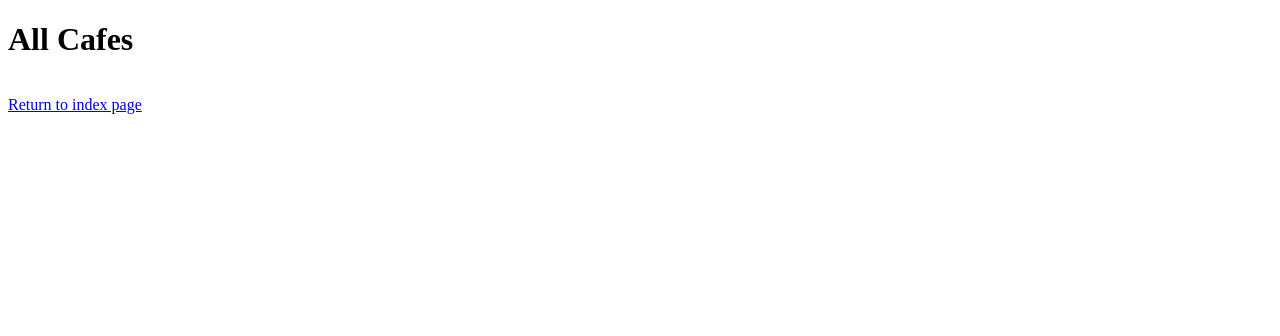
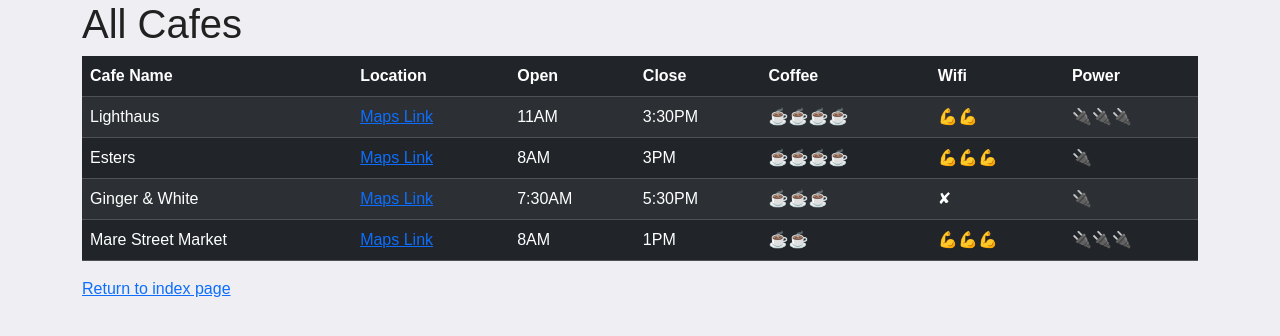
Before and after one commit to LucasLeow/PythonBootCamp, a Flask app: page /cafes in a window 1280 px wide. Shown: the top 336 px of the page. Run offline with Flask 3, Linux system fonts and the light colour scheme; some libraries are stand-ins or nearby versions.

Commit message:
implemented css + bootstrap + cafe data rendering

```diff
--- a/62_CoffeeWifiProject/main.py
+++ b/62_CoffeeWifiProject/main.py
@@ -4,24 +4,12 @@ from flask_wtf import FlaskForm
 from wtforms import StringField, SubmitField
 from wtforms.validators import DataRequired
 import csv
-
-'''
-Red underlines? Install the required packages first:
-Open the Terminal in PyCharm (bottom left).
-
-On Windows type:
-python -m pip install -r requirements.txt
-
-On MacOS type:
-pip3 install -r requirements.txt
-
-This will install the packages from requirements.txt for this project.
-'''
+import os
 
 app = Flask(__name__)
-app.config['SECRET_KEY'] = '8BYkEfBA6O6donzWlSihBXox7C0sKR6b'
+SECRET_KEY = os.environ['SECRET_KEY']
+app.config['SECRET_KEY'] = SECRET_KEY
 Bootstrap5(app)
-
 
 class CafeForm(FlaskForm):
     cafe = StringField('Cafe name', validators=[DataRequired()])
@@ -60,6 +48,7 @@ def cafes():
         list_of_rows = []
         for row in csv_data:
             list_of_rows.append(row)
+        print(list_of_rows)
     return render_template('cafes.html', cafes=list_of_rows)
 
 
--- a/62_CoffeeWifiProject/static/css/styles.css
+++ b/62_CoffeeWifiProject/static/css/styles.css
@@ -8,6 +8,7 @@ color: white;
 
 a {
     color: #ffc107;
+    text-decoration: none;
 }
 
 .jumbotron {
--- a/62_CoffeeWifiProject/templates/base.html
+++ b/62_CoffeeWifiProject/templates/base.html
@@ -9,10 +9,11 @@
 
     {% block styles %}
     <!-- Load Bootstrap-Flask CSS here -->
+    {{ bootstrap.load_css() }}
+    <!-- Link to the styles.css here to apply styling to all the child templates.-->
+    <link rel="stylesheet" href=" {{ url_for('static', filename='/css/styles.css') }}">
+    {% endblock %}
 
-    <!-- Link to the styles.css here to apply styling to all the child templates.-->
-
-    {% endblock %}
     <title>{% block title %}{% endblock %}</title>
   </head>
   <body>
--- a/62_CoffeeWifiProject/templates/cafes.html
+++ b/62_CoffeeWifiProject/templates/cafes.html
@@ -1,8 +1,7 @@
 {% extends 'base.html' %}
-{% block title %}Restaurants{% endblock %}
+{% block title %} Restaurants {% endblock %}
 
 {% block content %}
-
     <div class="container">
       <div class="row">
         <div class="col-sm-12">
@@ -10,15 +9,36 @@
           <h1>All Cafes</h1>
 
           <table class="table table-dark table-striped table-hover">
-          <!-- This is where you will write the code to render a Bootstrap
-          Table that contains all the information from the
-          cafe-data.csv file. -->
+            <thead>
+                <tr>
+                    <th scope="col">{{ cafes[0][0] }}</th>
+                    <th scope="col">{{ cafes[0][1] }}</th>
+                    <th scope="col">{{ cafes[0][2] }}</th>
+                    <th scope="col">{{ cafes[0][3] }}</th>
+                    <th scope="col">{{ cafes[0][4] }}</th>
+                    <th scope="col">{{ cafes[0][5] }}</th>
+                    <th scope="col">{{ cafes[0][6] }}</th>
+                </tr>
+            </thead>
+
+              <tbody>
+                {% for i in range(1, cafes|length) %}
+                    <tr>
+                        <td> {{ cafes[i][0] }}</td>
+                        <td> <a href='{{ cafes[i][1] }}'>Maps Link</a></td>
+                        <td> {{ cafes[i][2] }}</td>
+                        <td> {{ cafes[i][3] }}</td>
+                        <td> {{ cafes[i][4] }}</td>
+                        <td> {{ cafes[i][5] }}</td>
+                        <td> {{ cafes[i][6] }}</td>
+                    </tr>
+                {% endfor %}
+              </tbody>
           </table>
 
-      <p><a href="#">Return to index page</a></p>
+          <p><a href="{{ url_for('home') }}">Return to index page</a></p>
 
         </div>
       </div>
     </div>
-
 {% endblock %}
--- a/62_CoffeeWifiProject/templates/index.html
+++ b/62_CoffeeWifiProject/templates/index.html
@@ -1,5 +1,5 @@
 {% extends 'base.html' %}
-{% block title %}Coffee and Wifi{% endblock %}
+{% block title %} Coffee and Wifi {% endblock %}
 
 {% block content %}
 <div class="jumbotron text-center">
@@ -8,7 +8,7 @@
   <p class="lead">Want to work in a cafe but need power and wifi?</p>
   <hr class="my-4">
   <p>You've found the right place! Checkout my collection of cafes with data on power socket availability, wifi speed and coffee quality.</p>
-  <a class="btn btn-warning btn-lg" href="#" role="button">Show Me!</a>
+  <a class="btn btn-warning btn-lg" href="{{ url_for('cafes') }}" role="button">Show Me!</a>
 </div>
     </div>
 
```
Lines whose indentation alone changed are shown as unchanged.
